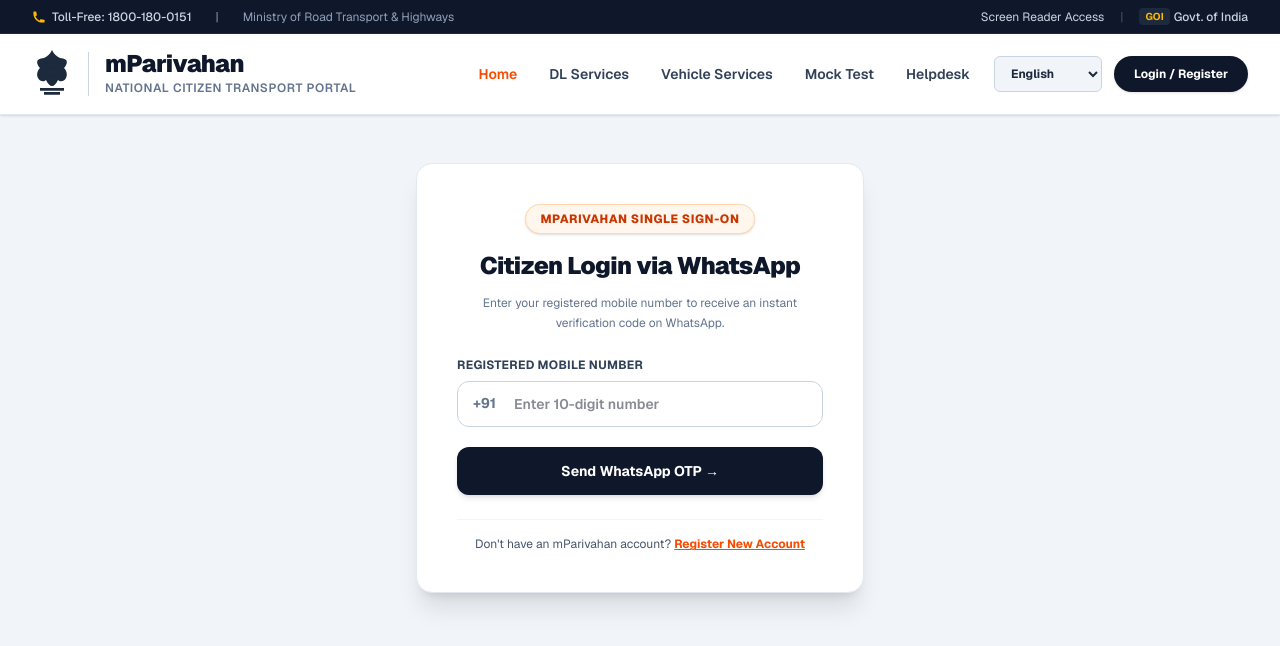
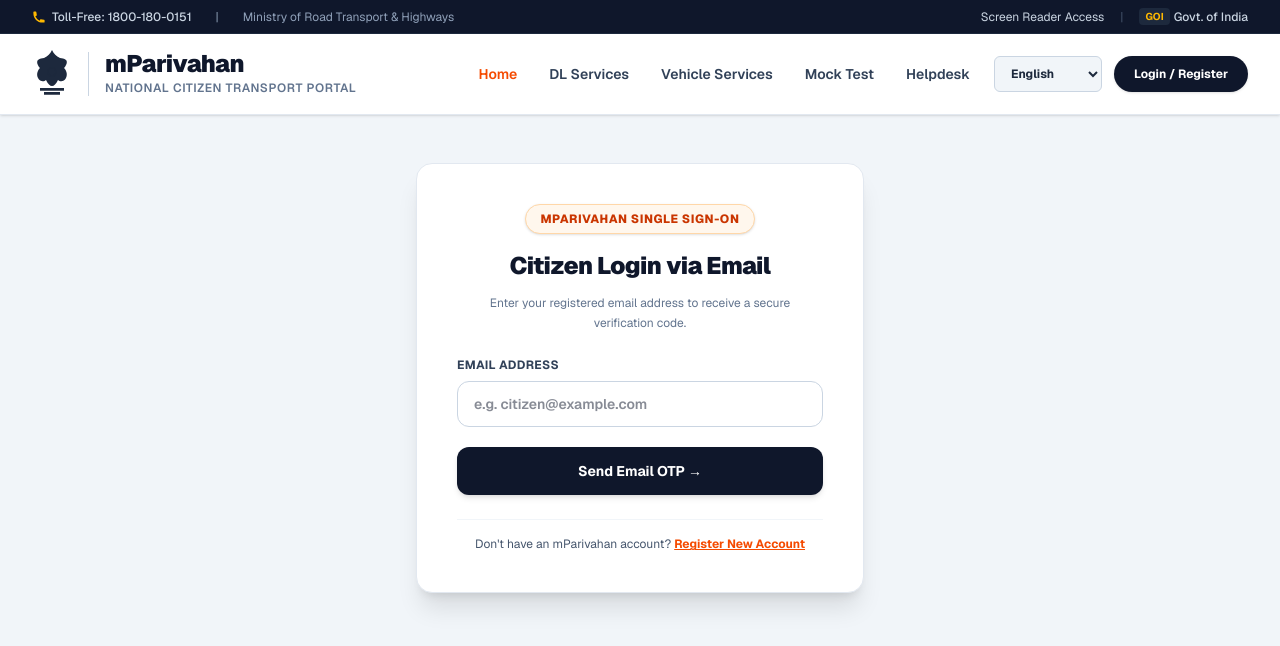
Before and after one commit to devspark-2501/mParivahan-App, a Next.js app: page /auth/login in a window 1280 px wide. Shown: the top 646 px of the page. Built offline with nearby package versions, Linux system fonts and the light colour scheme.

Commit message:
login page updated

```diff
--- a/src/app/auth/login/page.js
+++ b/src/app/auth/login/page.js
@@ -10,17 +10,17 @@
   const searchParams = useSearchParams();
   const redirectTarget = searchParams.get('redirect') || '/dl-services';
 
-  const [step, setStep] = useState(1); // Step 1: Mobile Input | Step 2: 6-Digit OTP Verification
-  const [mobile, setMobile] = useState('');
+  const [step, setStep] = useState(1); // Step 1: Email Input | Step 2: 6-Digit OTP Verification
+  const [email, setEmail] = useState('');
   const [otp, setOtp] = useState('');
   const [loading, setLoading] = useState(false);
   const [devHintOtp, setDevHintOtp] = useState('');
 
-  // Step 1: Request WhatsApp OTP
+  // Step 1: Send Email OTP
   const handleRequestOtp = async (e) => {
     e.preventDefault();
-    if (mobile.length !== 10) {
-      alert('Please enter a valid 10-digit mobile number.');
+    if (!email || !email.includes('@')) {
+      alert('Please enter a valid email address.');
       return;
     }
 
@@ -30,7 +30,7 @@
       const res = await fetch('/api/auth/send-otp', {
         method: 'POST',
         headers: { 'Content-Type': 'application/json' },
-        body: JSON.stringify({ mobile }),
+        body: JSON.stringify({ email }),
       });
 
       const data = await res.json();
@@ -39,20 +39,20 @@
         setDevHintOtp(data.devOtp || '');
         setStep(2);
       } else {
-        alert(data.message || 'Failed to send WhatsApp OTP.');
+        alert(data.message || 'Failed to send OTP.');
       }
     } catch (err) {
-      alert('Network error while requesting WhatsApp OTP.');
+      alert('Network error while sending OTP.');
     } finally {
       setLoading(false);
     }
   };
 
-  // Step 2: Verify WhatsApp OTP & Authenticate
+  // Step 2: Verify OTP
   const handleVerifyOtp = async (e) => {
     e.preventDefault();
     if (otp.length !== 6) {
-      alert('Please enter the complete 6-digit verification code.');
+      alert('Please enter the complete 6-digit OTP code.');
       return;
     }
 
@@ -62,7 +62,7 @@
       const res = await fetch('/api/auth/verify-otp', {
         method: 'POST',
         headers: { 'Content-Type': 'application/json' },
-        body: JSON.stringify({ mobile, otp }),
+        body: JSON.stringify({ email, otp }),
       });
 
       const data = await res.json();
@@ -71,7 +71,7 @@
         localStorage.setItem('isLoggedIn', 'true');
         router.push(redirectTarget);
       } else {
-        alert(data.message || 'Invalid OTP code. Please try again.');
+        alert(data.message || 'Invalid OTP code.');
       }
     } catch (err) {
       alert('Verification process failed.');
@@ -89,34 +89,30 @@
           mParivahan Single Sign-On
         </span>
         <h2 className="text-2xl font-black text-slate-900 tracking-tight pt-1">
-          {step === 1 ? 'Citizen Login via WhatsApp' : 'Enter 6-Digit WhatsApp OTP'}
+          {step === 1 ? 'Citizen Login via Email' : 'Enter 6-Digit Email OTP'}
         </h2>
         <p className="text-xs text-slate-500 leading-relaxed max-w-xs mx-auto">
           {step === 1
-            ? 'Enter your registered mobile number to receive an instant verification code on WhatsApp.'
-            : `We have sent a 6-digit security code via WhatsApp to +91 ${mobile}`}
+            ? 'Enter your registered email address to receive a secure verification code.'
+            : `We have sent a 6-digit verification code to ${email}`}
         </p>
       </div>
 
       {step === 1 ? (
-        /* Step 1: Request OTP Form */
+        /* Step 1: Email Form */
         <form onSubmit={handleRequestOtp} className="space-y-5">
           <div>
             <label className="block text-xs font-bold text-slate-700 uppercase tracking-wide mb-2">
-              Registered Mobile Number
+              Email Address
             </label>
-            <div className="relative">
-              <span className="absolute left-4 top-3 text-sm font-bold text-slate-500">+91</span>
-              <input
-                type="tel"
-                required
-                maxLength={10}
-                placeholder="Enter 10-digit number"
-                value={mobile}
-                onChange={(e) => setMobile(e.target.value.replace(/\D/g, ''))}
-                className="w-full pl-14 pr-4 py-3 rounded-xl border border-slate-300 text-sm font-semibold text-slate-900 focus:outline-none focus:ring-2 focus:ring-orange-500 transition-all"
-              />
-            </div>
+            <input
+              type="email"
+              required
+              placeholder="e.g. citizen@example.com"
+              value={email}
+              onChange={(e) => setEmail(e.target.value)}
+              className="w-full px-4 py-3 rounded-xl border border-slate-300 text-sm font-semibold text-slate-900 focus:outline-none focus:ring-2 focus:ring-orange-500 transition-all"
+            />
           </div>
 
           <button
@@ -124,7 +120,7 @@
             disabled={loading}
             className="w-full bg-slate-900 hover:bg-slate-800 text-white font-bold py-3.5 rounded-xl text-sm shadow-md transition-all active:scale-95 disabled:opacity-50"
           >
-            {loading ? 'Sending WhatsApp OTP...' : 'Send WhatsApp OTP →'}
+            {loading ? 'Sending Email OTP...' : 'Send Email OTP →'}
           </button>
         </form>
       ) : (
@@ -132,7 +128,7 @@
         <form onSubmit={handleVerifyOtp} className="space-y-5">
           <div>
             <label className="block text-xs font-bold text-slate-700 uppercase tracking-wide mb-2">
-              6-Digit Verification Code
+              6-Digit Security Code
             </label>
             <input
               type="text"
@@ -144,7 +140,6 @@
               className="w-full text-center tracking-[0.5em] text-lg font-black px-4 py-3.5 rounded-xl border border-slate-300 text-slate-900 focus:outline-none focus:ring-2 focus:ring-orange-500 bg-slate-50 transition-all"
             />
 
-            {/* Hackathon Demo Helper Box */}
             {devHintOtp && (
               <div className="mt-3 p-2.5 bg-amber-50 border border-amber-200 rounded-lg text-center shadow-sm">
                 <p className="text-[11px] font-bold text-amber-900">
@@ -162,11 +157,11 @@
                 onClick={() => setStep(1)}
                 className="text-orange-600 font-bold hover:underline"
               >
-                ← Change Mobile Number
+                ← Change Email Address
               </button>
               <button
                 type="button"
-                onClick={() => alert(`Resent WhatsApp OTP: ${devHintOtp}`)}
+                onClick={() => alert(`Resent Code: ${devHintOtp}`)}
                 className="text-slate-500 font-semibold hover:text-slate-800 underline"
               >
                 Resend Code
@@ -184,7 +179,7 @@
         </form>
       )}
 
-      {/* Signup Redirection Link */}
+      {/* Signup Redirection */}
       <div className="text-center pt-4 border-t border-slate-100">
         <p className="text-xs text-slate-600">
           Don't have an mParivahan account?{' '}
```
